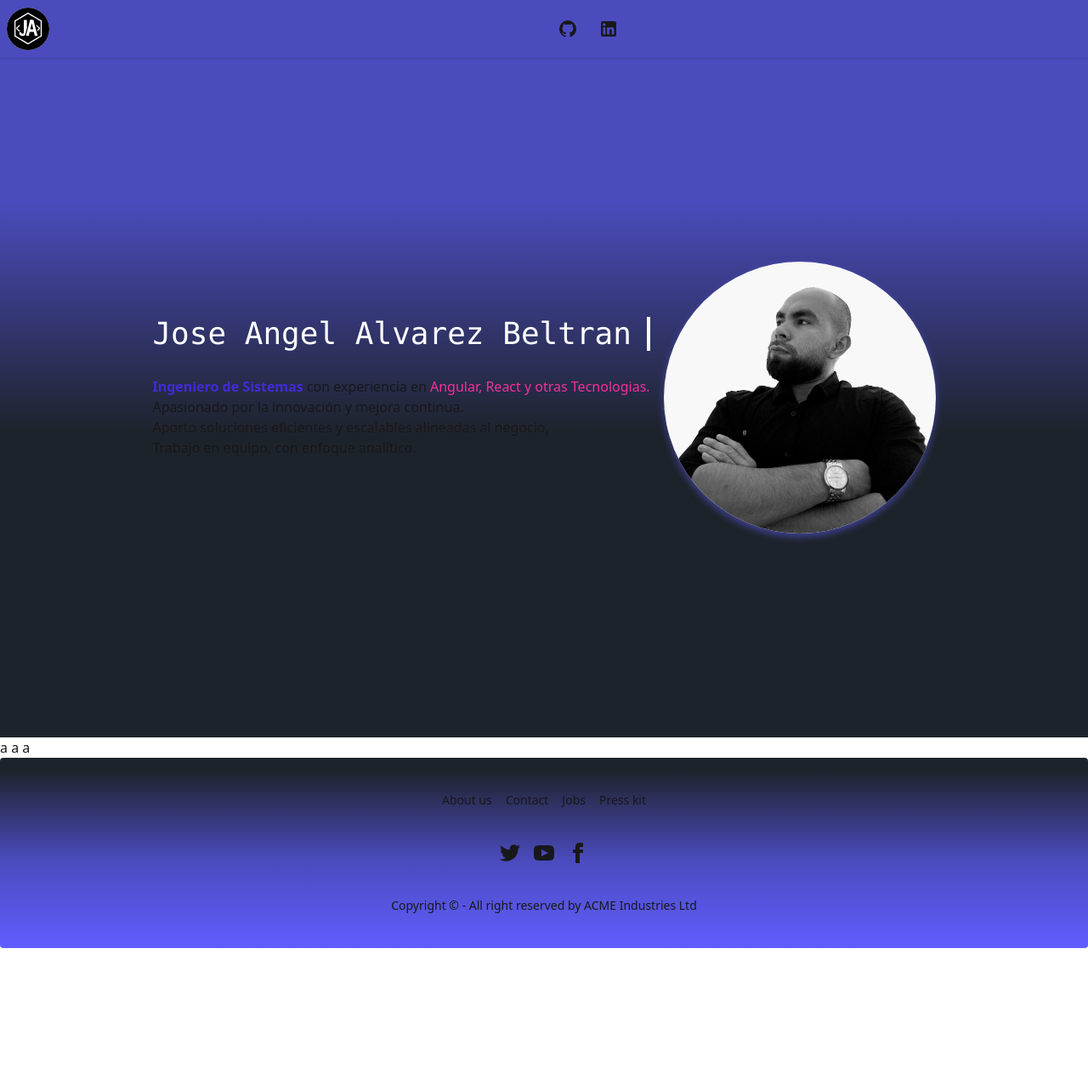
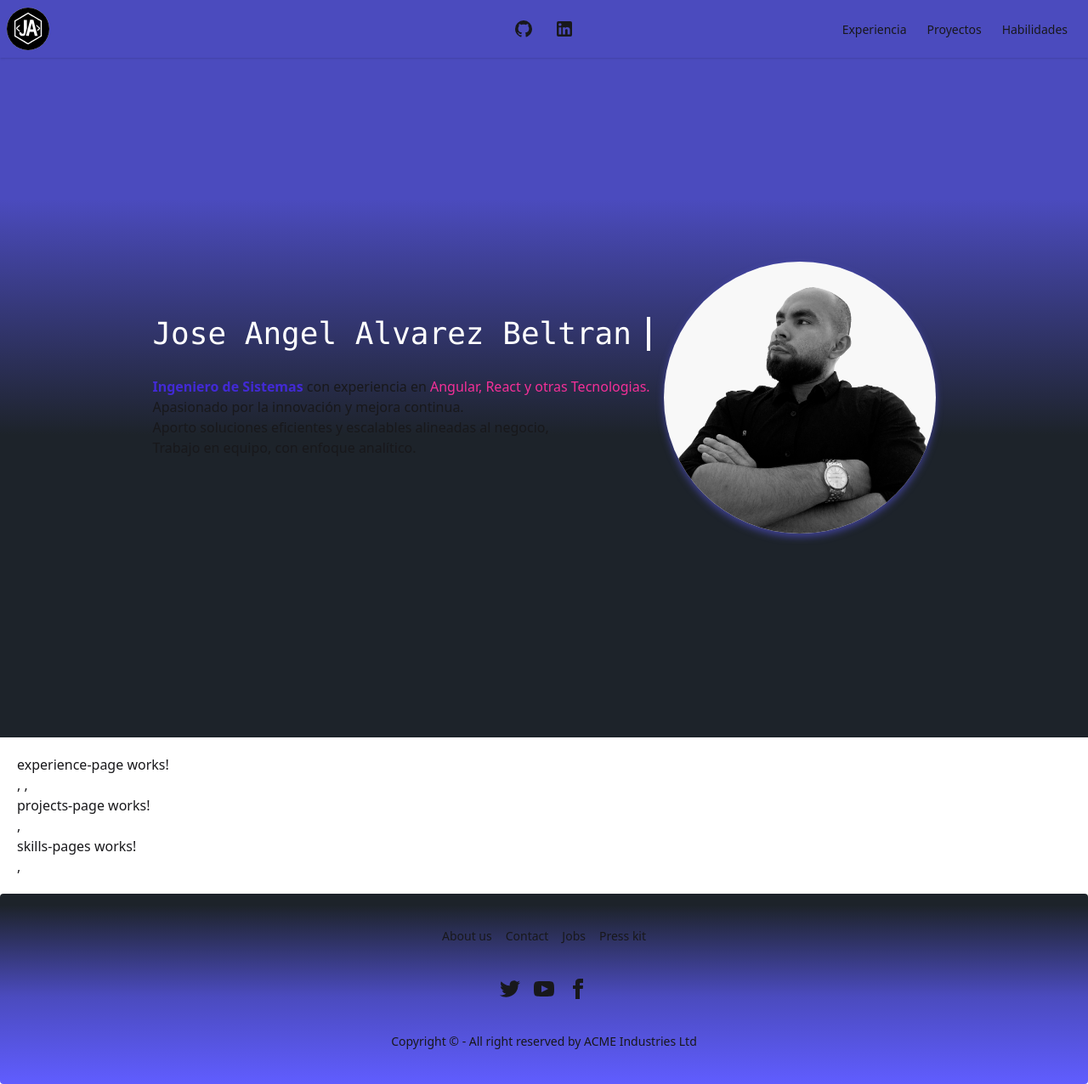
Before and after one commit to joseAL520/portafolio2.0, an Angular app: page / in a window 1280 px wide. Shown: the whole page at 85% size. Before the commit the page ends 1116 px from the top, so only its background shows below. Built offline with nearby package versions, Linux system fonts and the light colour scheme.

Commit message:
mejoras 2.0

```diff
--- a/src/app/app.component.html
+++ b/src/app/app.component.html
@@ -1,5 +1,7 @@
 <app-header-page></app-header-page>
-a
-a
-a
+  <div class="m-5">
+    <app-experience-page></app-experience-page>,
+    <app-projects-page></app-projects-page>
+    <app-skills-pages></app-skills-pages>
+  </div>
 <app-footer-page></app-footer-page>
--- a/src/app/app.component.ts
+++ b/src/app/app.component.ts
@@ -1,10 +1,14 @@
 import { Component } from '@angular/core';
 import { HeaderPageComponent } from "./layouts/header-page/header-page.component";
 import { FooterPageComponent } from "./layouts/footer-page/footer-page.component";
+import { RouterOutlet } from '@angular/router';
+import { ExperiencePageComponent } from "./pages/experience-page/experience-page.component";
+import { ProjectsPageComponent } from "./pages/projects-page/projects-page.component";
+import { SkillsPagesComponent } from "./pages/skills-pages/skills-pages.component";
 
 @Component({
   selector: 'app-root',
-  imports: [ HeaderPageComponent, FooterPageComponent],
+  imports: [HeaderPageComponent, FooterPageComponent, ExperiencePageComponent, ProjectsPageComponent, SkillsPagesComponent],
   templateUrl: './app.component.html',
   styleUrl: './app.component.css'
 })
--- a/src/app/components/navar-page/navar-page.component.html
+++ b/src/app/components/navar-page/navar-page.component.html
@@ -7,8 +7,22 @@
       <ul
         tabindex="0"
         class="menu menu-sm dropdown-content bg-base-100 rounded-box z-1 mt-3 w-52 p-2 shadow">
-        <li><a>Item 1</a></li>
-        <li><a>Item 3</a></li>
+         <li>
+        <a>
+           Experiencia
+        </a>
+    </li>
+    <li>
+        <a>
+           Proyectos
+        </a>
+    </li>
+
+      <li>
+      <a>
+        Habilidades
+      </a>
+    </li>
       </ul>
     </div>
 
@@ -72,4 +86,26 @@
     </li>
     </ul>
   </div>
+
+  <div class="navbar-end hidden lg:flex">
+    <ul class="menu menu-horizontal px-1">
+      <li>
+        <a>
+           Experiencia
+        </a>
+    </li>
+    <li>
+        <a>
+           Proyectos
+        </a>
+    </li>
+
+      <li>
+      <a>
+        Habilidades
+      </a>
+    </li>
+
+    </ul>
+  </div>
 </div>
--- a/src/app/components/navar-page/navar-page.component.ts
+++ b/src/app/components/navar-page/navar-page.component.ts
@@ -1,8 +1,9 @@
 import { ChangeDetectionStrategy, Component } from '@angular/core';
+import { RouterLink } from '@angular/router';
 
 @Component({
   selector: 'app-navar-page',
-  imports: [],
+  imports: [RouterLink],
   templateUrl: './navar-page.component.html',
   changeDetection: ChangeDetectionStrategy.OnPush,
 })
--- /dev/null
+++ b/src/app/pages/experience-page/experience-page.component.html
@@ -0,0 +1 @@
+<p>experience-page works!</p>,
--- /dev/null
+++ b/src/app/pages/experience-page/experience-page.component.ts
@@ -0,0 +1,9 @@
+import { ChangeDetectionStrategy, Component } from '@angular/core';
+
+@Component({
+  selector: 'app-experience-page',
+  imports: [],
+  templateUrl: './experience-page.component.html',
+  changeDetection: ChangeDetectionStrategy.OnPush,
+})
+export class ExperiencePageComponent { }
--- /dev/null
+++ b/src/app/pages/projects-page/projects-page.component.html
@@ -0,0 +1 @@
+<p>projects-page works!</p>,
--- /dev/null
+++ b/src/app/pages/projects-page/projects-page.component.ts
@@ -0,0 +1,9 @@
+import { ChangeDetectionStrategy, Component } from '@angular/core';
+
+@Component({
+  selector: 'app-projects-page',
+  imports: [],
+  templateUrl: './projects-page.component.html',
+  changeDetection: ChangeDetectionStrategy.OnPush,
+})
+export class ProjectsPageComponent { }
--- /dev/null
+++ b/src/app/pages/skills-pages/skills-pages.component.html
@@ -0,0 +1 @@
+<p>skills-pages works!</p>,
--- /dev/null
+++ b/src/app/pages/skills-pages/skills-pages.component.ts
@@ -0,0 +1,9 @@
+import { ChangeDetectionStrategy, Component } from '@angular/core';
+
+@Component({
+  selector: 'app-skills-pages',
+  imports: [],
+  templateUrl: './skills-pages.component.html',
+  changeDetection: ChangeDetectionStrategy.OnPush,
+})
+export class SkillsPagesComponent { }
```
